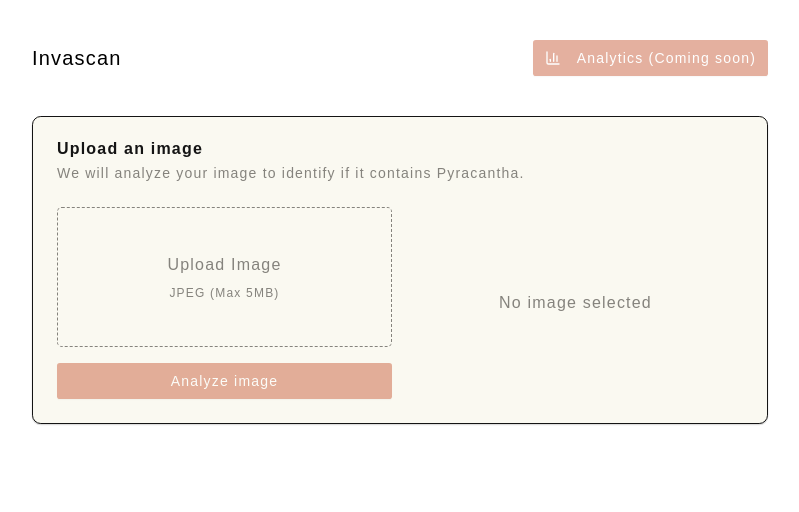
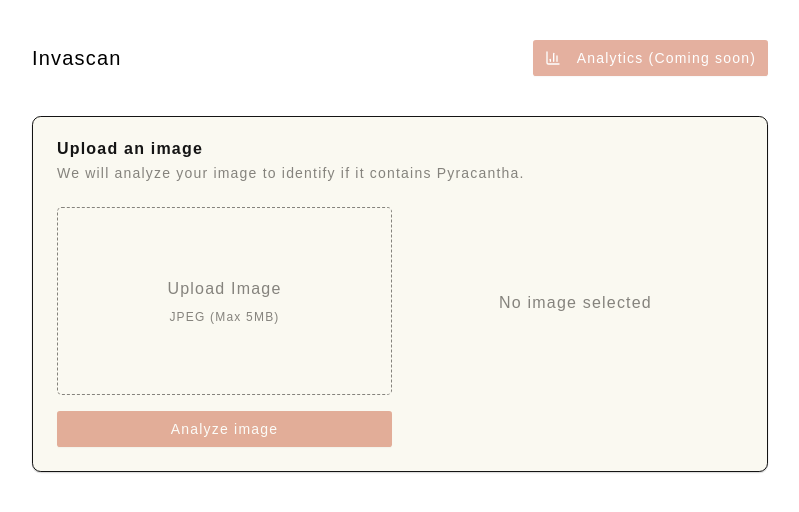
Before and after one commit to Timeshot0311/PRJ371PyracanthaGroup11, a Next.js app in the folder Source/InvascanWeb/: page / in a window 1280 px wide. Shown: the top 512 px of the page, without its empty margins (240-1039 px from the left). Built offline with nearby package versions, Linux system fonts and the light colour scheme.

Commit message:
fix image display and add min-height to container

```diff
--- a/Source/InvascanWeb/src/components/image-uploader.tsx
+++ b/Source/InvascanWeb/src/components/image-uploader.tsx
@@ -82,7 +82,7 @@
 
     return (
         <>
-            <div className='flex flex-col justify-between gap-4'>
+            <div className='flex flex-col justify-between gap-4 min-h-60'>
                 <label
                     htmlFor='file-upload'
                     className='flex-1 w-full flex p-4 border-dashed border rounded-lg text-muted-foreground items-center justify-center cursor-pointer'
```
